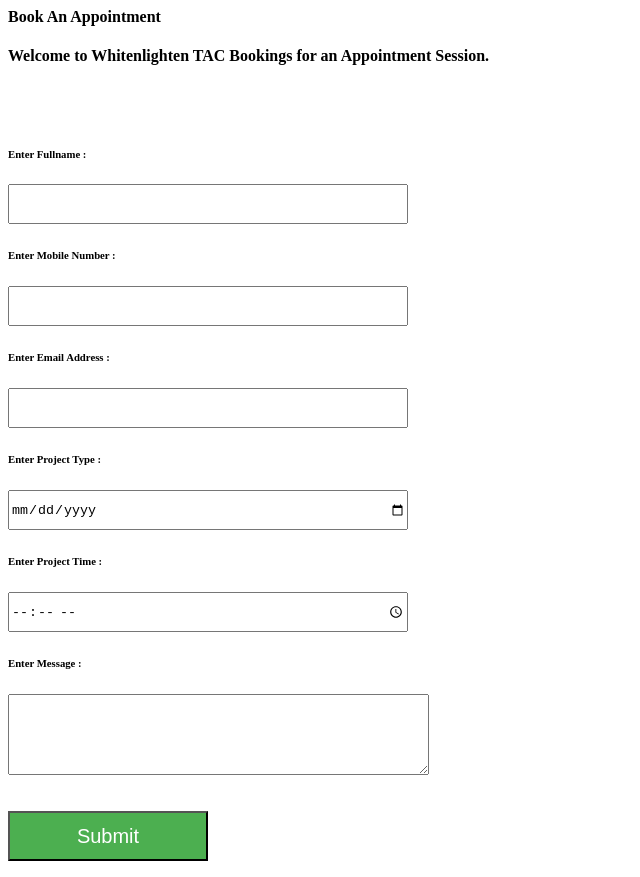
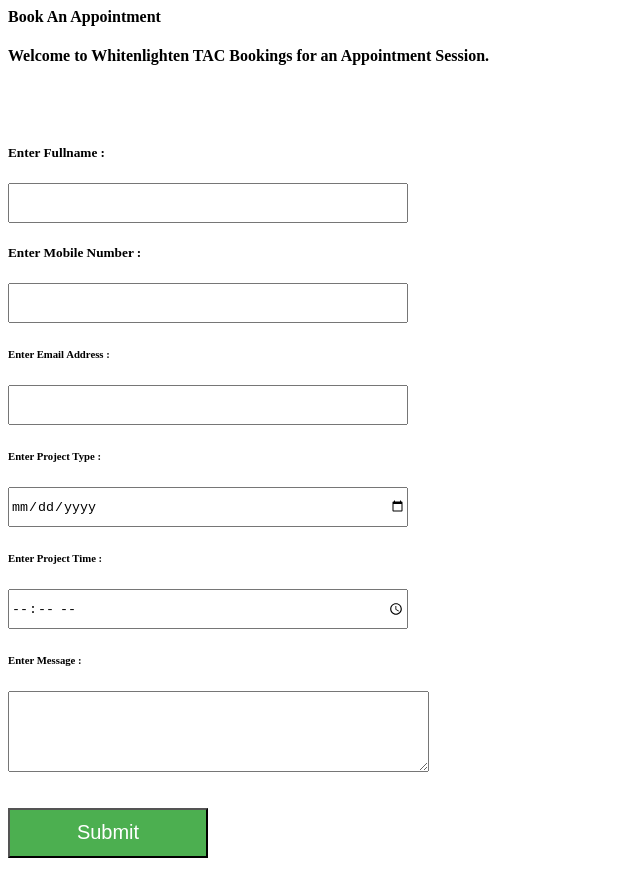
Before and after one commit to ax242001/ContactForm, a plain HTML site: page index.html in a window 1280 px wide. Shown: the whole page, without its empty margins (0-640 px from the left). Drawn offline with Linux system fonts and the light colour scheme.

Commit message:
Update index.html

```diff
--- a/index.html
+++ b/index.html
@@ -4,10 +4,10 @@
 
 <form action="submit-form.php" method="POST">
 
- <label for="fullname"><h6>Enter Fullname :</h6></label>
+ <label for="fullname"><h5>Enter Fullname :</h5></label>
   <input type="text" style="height: 40px; width: 400px; id="your-fullname" name="fullname" value="">
 <br>
-  <label for="Mobile"><h6>Enter Mobile Number :</h6></label>
+  <label for="Mobile"><h5>Enter Mobile Number :</h5></label>
   <input type="text" style="height: 40px; width: 400px; id="mobile" name="your-phone" value="">
 <br>
   <label for="Email"><h6>Enter Email Address :</h6></label>
```
